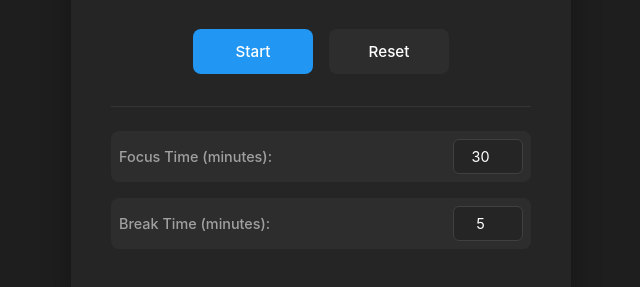
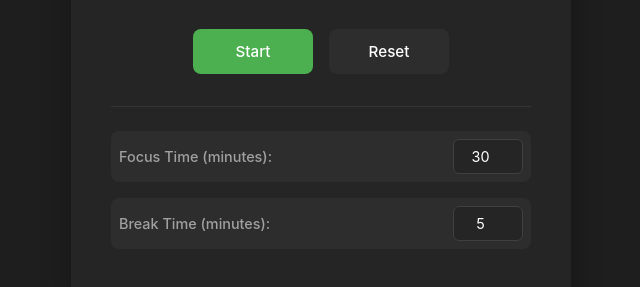
Before and after one commit to thecreatornate/pomo, a plain HTML site: page index.html in a window 1280 px wide. Shown: the part 439-726 px from the top of the page, without its empty margins (319-959 px from the left). Drawn offline with Linux system fonts and the light colour scheme.

Commit message:
start button color

```diff
--- a/style.css
+++ b/style.css
@@ -165,8 +165,7 @@ button:hover {
 }
 
 #toggle {
-    background-color: #2196F3;
-    position: relative;
+    background-color: #4CAF50;
 }
 
 #toggle::before {
@@ -190,7 +189,7 @@ button:hover {
 }
 
 #toggle:hover {
-    background-color: #1976D2;
+    background-color: #45a049;
 }
 
 #toggle.active {
```
Also changed, not shown: 1 other file.
